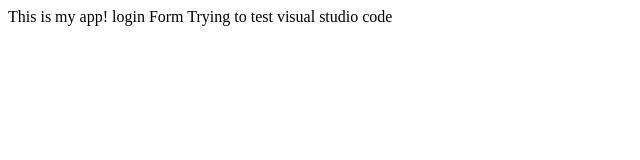
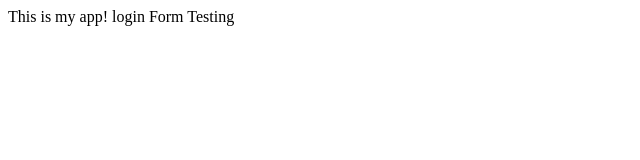
Before and after one commit to mustafakamil12/myappsample, a plain HTML site: page index.html in a window 1280 px wide. Shown: the whole page, without its empty margins (0-640 px from the left). Drawn offline with Linux system fonts and the light colour scheme.

Commit message:
another test for visual studio X

```diff
--- a/index.html
+++ b/index.html
@@ -5,6 +5,6 @@
 <body>
 This is my app!
 login Form
-Trying to test visual studio code
+Testing
 </body>
 </html>
```
